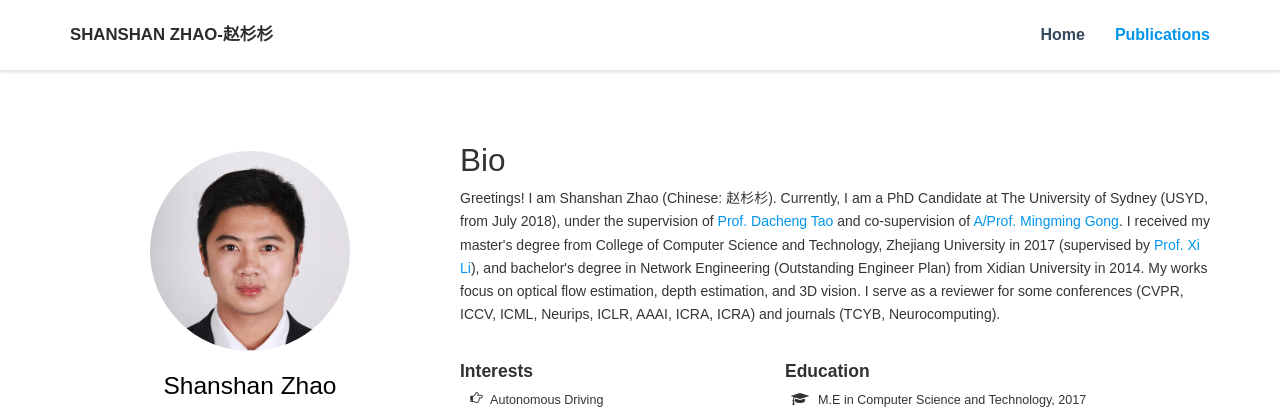
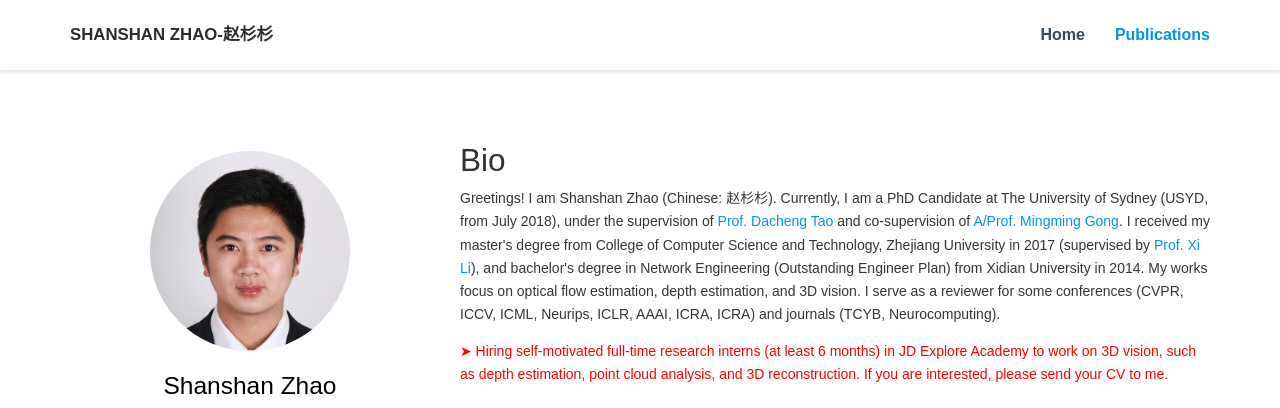
Before and after one commit to sshan-zhao/sshan-zhao.github.io, a plain HTML site: page index.html in a window 1280 px wide. Shown: the top 408 px of the page. Drawn offline with nearby package versions, Linux system fonts and the light colour scheme; some icons are missing.

Commit message:
Update index.html

```diff
--- a/index.html
+++ b/index.html
@@ -177,7 +177,7 @@
 <p>Greetings! I am Shanshan Zhao (Chinese: 赵杉杉). Currently, I am a PhD Candidate at The University of Sydney (USYD, from July 2018), under the supervision of <a href="https://sydney.edu.au/engineering/people/dacheng.tao.php">Prof. Dacheng Tao</a> and co-supervision of <a href="https://mingming-gong.github.io">A/Prof. Mingming Gong</a>. I received my master's degree from College of Computer Science and Technology, Zhejiang University in 2017 (supervised by <a href="http://mypage.zju.edu.cn/xilics">Prof. Xi Li</a>), and bachelor's degree in Network Engineering (Outstanding Engineer Plan) from Xidian University in 2014. My works focus on optical flow estimation, depth estimation, and 3D vision.
     I serve as a reviewer for some conferences (CVPR, ICCV, ICML, Neurips, ICLR, AAAI, ICRA, ICRA) and journals (TCYB, Neurocomputing).</p>
 
- <!-- <p><font color="red">&#10148 Hiring self-motivated full-time research interns (at least 6 months) in JD Explore Academy to work on 3D vision, such as depth estimation, point cloud analysis, and 3D reconstruction. If you are interested, please send your CV to me.</font></p> -->
+ <p><font color="red">&#10148 Hiring self-motivated full-time research interns (at least 6 months) in JD Explore Academy to work on 3D vision, such as depth estimation, point cloud analysis, and 3D reconstruction. If you are interested, please send your CV to me.</font></p>
 
 
     <div class="row">
```
